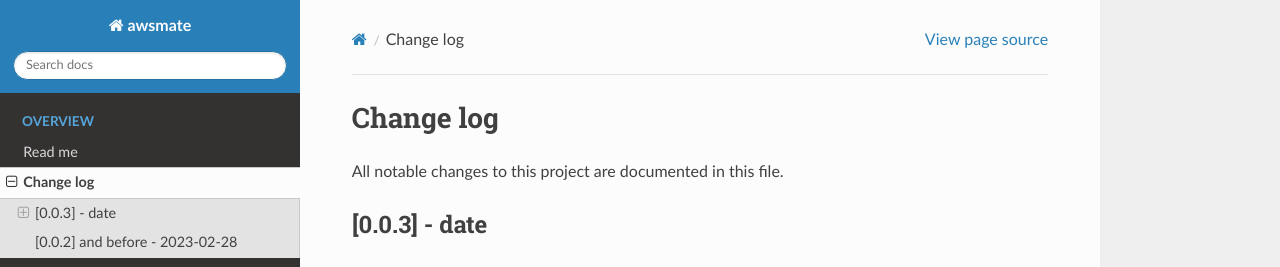
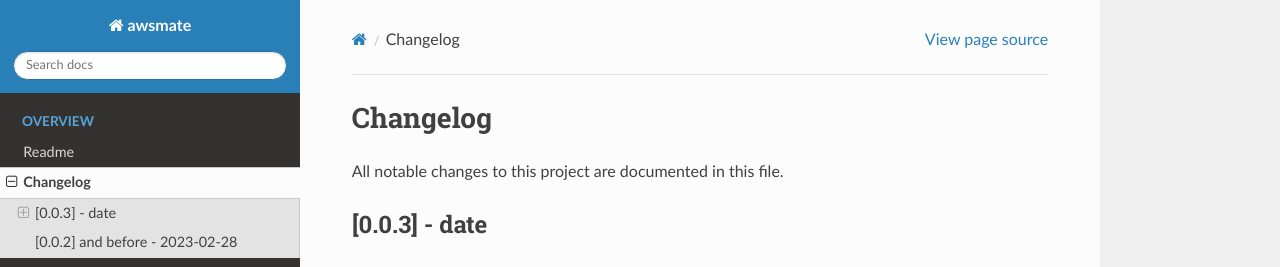
Before and after one commit to shlublu/awsmate, a Sphinx documentation site: the page built from docs/source/changelog.rst, in a window 1280 px wide and 1145 px high. Shown: the top 267 px of the window. Built offline with Sphinx 7.4.7 and the Read the Docs theme 2.0.0, drawn with Linux system fonts in a browser that asks for light colours.

Commit message:
Documentation: wording

```diff
--- a/docs/source/changelog.rst
+++ b/docs/source/changelog.rst
@@ -1,5 +1,5 @@
-Change log
-==========
+Changelog
+=========
 
 .. include:: ../../CHANGELOG.md
    :parser: myst_parser.sphinx_
--- a/docs/source/genindex.rst
+++ b/docs/source/genindex.rst
@@ -1,4 +1,4 @@
 .. This file is a placeholder and will be replaced
 
-Index
-#####
+API index
+#########
--- a/docs/source/readme.rst
+++ b/docs/source/readme.rst
@@ -1,5 +1,5 @@
-Read me
-=======
+Readme
+======
 
 .. include:: ../../README.md
    :parser: myst_parser.sphinx_
```
